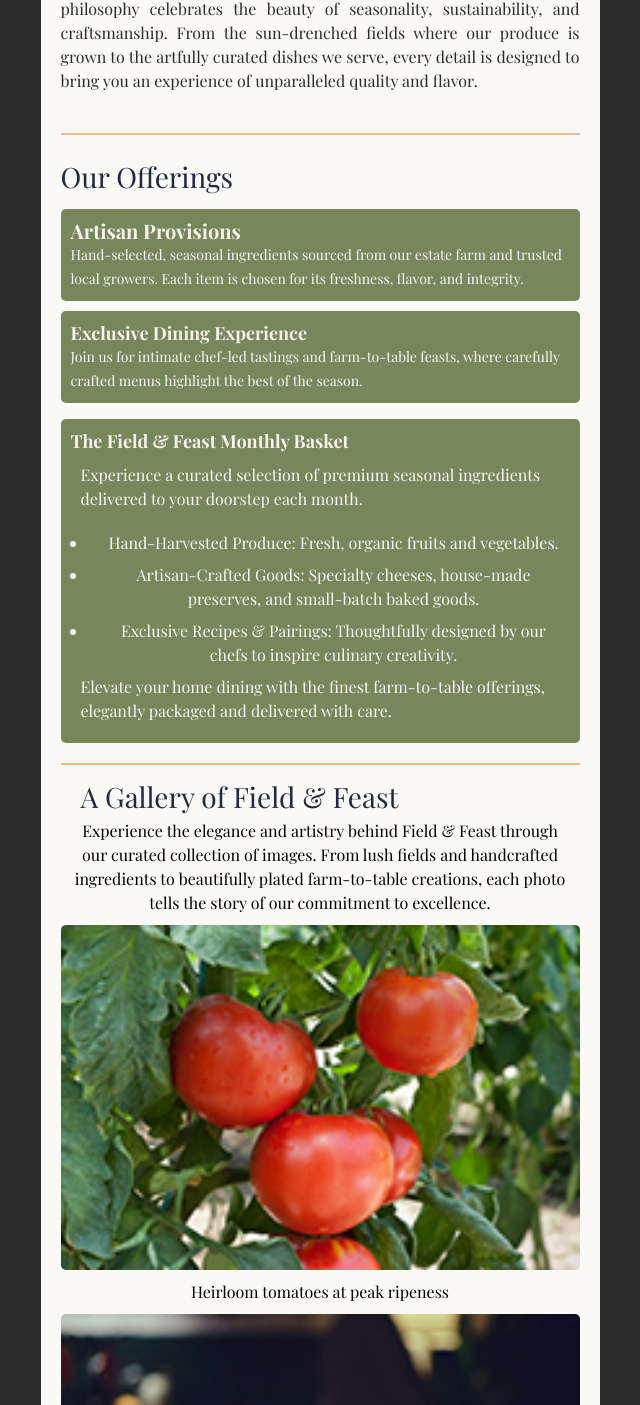
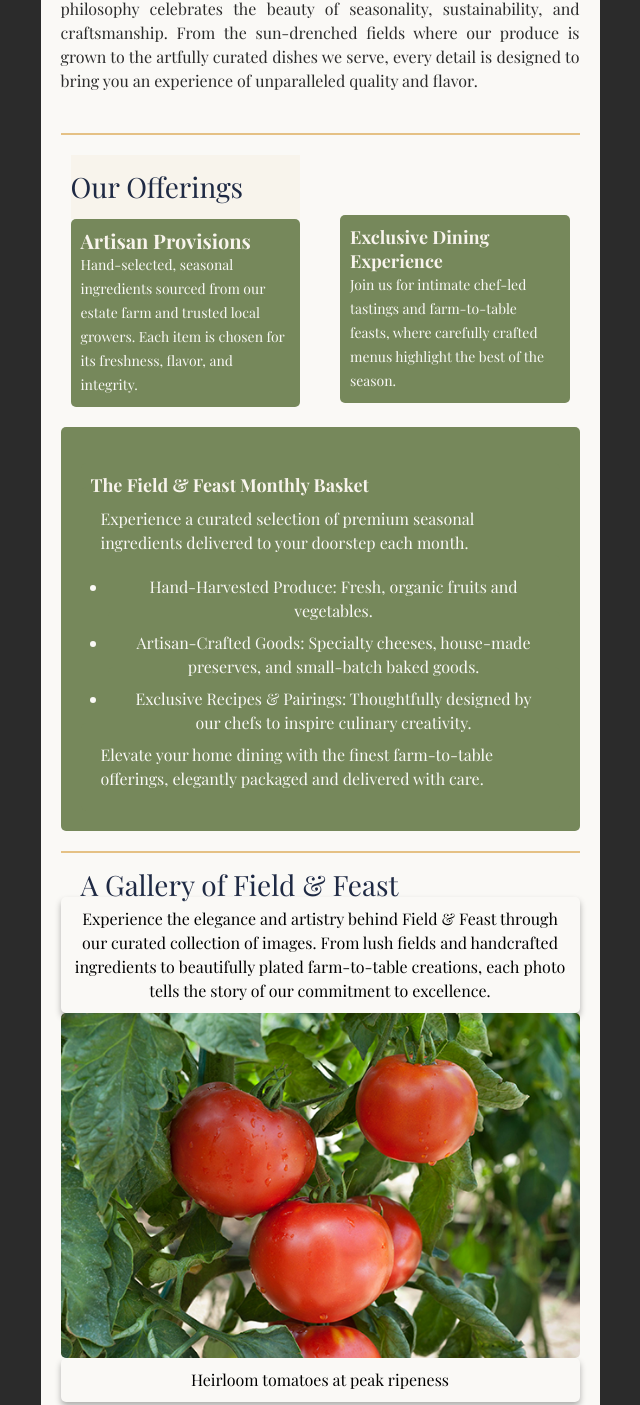
Before and after one commit to CodeCrafterNasir/Field-Feast, a plain HTML site: page index.html in a window 1280 px wide. Shown: the part 520-1925 px from the top of the page, without its empty margins (320-960 px from the left). Drawn offline with nearby package versions, Linux system fonts and the light colour scheme; a web font is replaced by a local one.

Commit message:
Refactored layout with Flexbox at 600px breakpoint; added responsive image srcsets and enhanced gallery styling

```diff
--- a/index.html
+++ b/index.html
@@ -26,8 +26,9 @@
         <p>At Field & Feast, we believe that the finest meals begin at the source. Rooted in tradition yet refined for the modern palate, our farm-to-table philosophy celebrates the beauty of seasonality, sustainability, and craftsmanship. From the sun-drenched fields where our produce is grown to the artfully curated dishes we serve, every detail is designed to bring you an experience of unparalleled quality and flavor.</p>
     </section>
     <hr>
+    <div class="our-offerings">
     <section class="offerings">
-          <h2>Our Offerings</h2>
+      <h2>Our Offerings</h2>
     <h3>Artisan Provisions</h3>
     <p>Hand-selected, seasonal ingredients sourced from our estate farm and trusted local growers. Each item is chosen for its freshness, flavor, and integrity.
     </p>
@@ -48,31 +49,36 @@
         </ul>
         <p>Elevate your home dining with the finest farm-to-table offerings, elegantly packaged and delivered with care.</p>
     </section>
+     </div>
 
     <section class="gallery">
         <hr>
         <div class="images">
         <h2>A Gallery of Field & Feast</h2>
         <p>Experience the elegance and artistry behind Field & Feast through our curated collection of images. From lush fields and handcrafted ingredients to beautifully plated farm-to-table creations, each photo tells the story of our commitment to excellence.</p>
-        <img src="img/tomatoes-200w.jpg" alt="description of image">
+        <img src="img/tomatoes-200w.jpg" alt="description of image"
+        srcset="img/tomatoes-300w.jpg 2x, img/tomatoes-600w.jpg">
         <p>Heirloom tomatoes at peak ripeness</p>
         </div>
 
         <div class="images">
-        <img src="img/table-setting-200w.jpg" alt="description of it">
+        <img src="img/table-setting-200w.jpg" alt="description of it"
+        srcset="img/table-setting-300w.jpg 2x, img/table-setting-600w.jpg">
         <p>Elegant tablescape under the evening sky</p>
         </div>
 
         <div class="images">
-        <img src="img/chef-plating-200w.jpg" alt="image description">
+        <img src="img/chef-plating-200w.jpg" alt="image description"
+        srcset="img/chef-plating-300w 2x, img/chef-plating-600w 3x">
         <p>Artful plating with seasonal ingredients</p>
         </div>
 
         <div class="images">
-        <img src="img/basket-200w.jpg" alt="description of">
+        <img src="img/basket-200w.jpg" alt="description of"
+        srcset="img/basket-300w 2x, img/basket-600w 3x">
         <p>Our monthly basket, curated with care</p>
         </div>
-        <div class="view-button">
+        <div>
         <button>View Our Full Gallery</button>
         </div>
         <hr>
--- a/styles.css
+++ b/styles.css
@@ -245,21 +245,25 @@ hr {
     padding: 0 20px;
 }
 
-.gallery p {
+.images p {
     padding: 10px;
     margin: 0 auto;
     text-align: center;
-
+    box-shadow: 0 4px 6px rgba(0, 0, 0, 0.3);
+    border-radius: 5px;
 }
 
 .images {
   padding: 0 20px;
-  border-radius: 50px;
+  border-radius: 5px;
+  margin-top: 20px;
 }
 .images img {
     width: 100%;
     border-radius: 5px;
     display: block;
+    pad: 20px;
+
 }
 
 
@@ -290,7 +294,8 @@ footer .email {
     color: var(--soft-white);
     margin: 20px auto;
     display: block;
-
+    border: none;
+    font-weight: bold;
 
 }
 
@@ -298,6 +303,54 @@ footer .email {
 
 /* MEDIA QUERY (medium) */
 @media (min-width: 600px) {
+
+.our-offerings {
+  display: flex;
+  flex-wrap: wrap;
+  gap: 20px;
+  padding: 0 20px;
+}
+
+/* Side-by-side sections */
+
+.dining-exp {
+  flex: 1 1 48%;
+  color: var(--soft-white);
+  border-radius: 5px;
+  padding: 20px 10px;
+  box-sizing: border-box;
+  margin-top: 40px;
+}
+
+.offerings {
+  flex: 1 1 48%;
+  color: var(--soft-white);
+  border-radius: 5px;
+  padding: 20px 10px;
+  box-sizing: border-box;
+
+}
+
+.offerings h2 {
+    background-color: var(--linen);
+}
+
+
+.offerings h3,
+.dining-exp h3 {
+  color: var(--linen);
+}
+
+/* Full-width below */
+.monthly-basket {
+  flex: 1 1 100%;
+  background-color: var(--olive-green);
+  color: var(--soft-white);
+  border-radius: 5px;
+  padding: 20px;
+  box-sizing: border-box;
+  margin-top: -20px;
+}
 
 }
 
```
